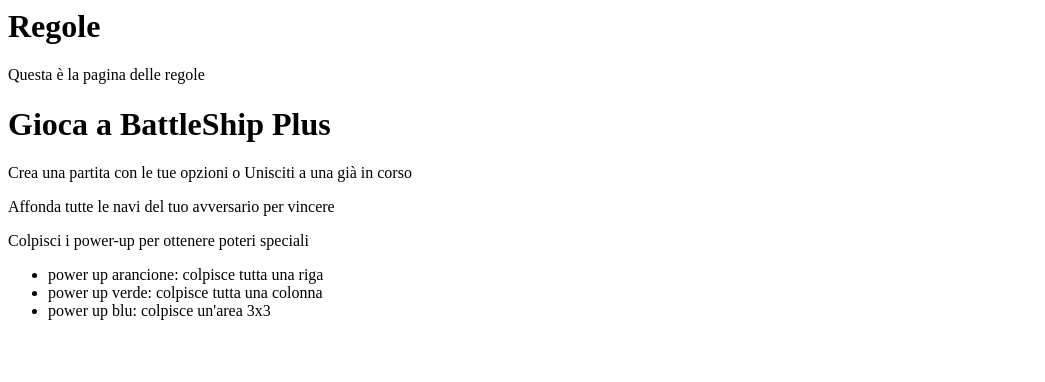
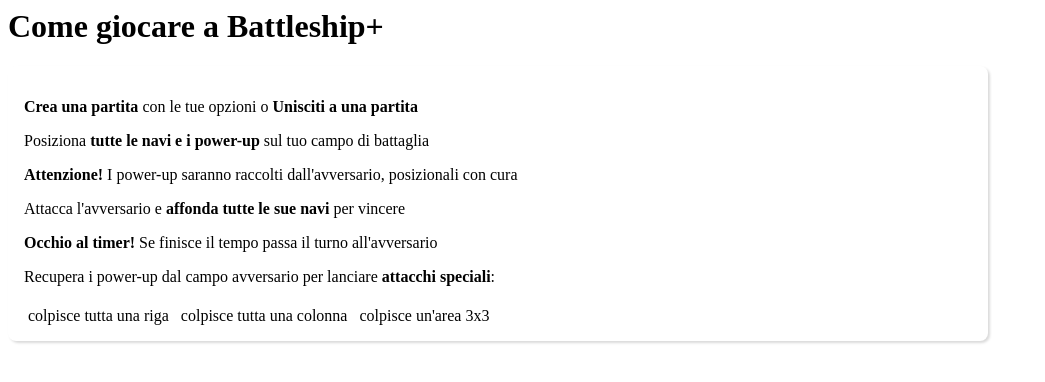
Before and after one commit to danni-aless/battleship-plus, a PHP site: page /rules.php in a window 1280 px wide. Shown: the top 382 px of the page, without its empty margins (0-1045 px from the left). Run offline with PHP 8.4, Linux system fonts and the light colour scheme.

Commit message:
migliorata pagina regole

```diff
--- a/game.js
+++ b/game.js
@@ -288,7 +288,7 @@ function recuperaPowerUp(classePowerUp) {
     col.append(powerUp.div);
     row.append(col);
 
-    stampaMessaggio(`<b>Powerup ${classePowerUp[1].match(/powerup(\w+)/)[1]} trovato!</b>`);
+    stampaMessaggio(`<b>Power-up ${classePowerUp[1].match(/powerup(\w+)/)[1]} trovato!</b>`);
 }
 
 function usaPowerUp(powerUp, id) {
@@ -325,7 +325,7 @@ function usaPowerUp(powerUp, id) {
             }
         }
     }
-    stampaMessaggio(`<b>Powerup ${powerUp.classe[1].match(/powerup(\w+)/)[1]} usato</b>`);
+    stampaMessaggio(`<b>Power-up ${powerUp.classe[1].match(/powerup(\w+)/)[1]} usato</b>`);
 }
 
 // Funzione per controllo sul bottone di inizio partita
--- /dev/null
+++ b/rules.css
@@ -0,0 +1,24 @@
+#container-regole {
+    width: 75%;
+    padding: 1rem;
+    border-radius: 0.5rem;
+    background-color: white;
+    box-shadow: rgba(0, 0, 0, 0.15) 1.95px 1.95px 2.6px;
+}
+
+#powerup-help {
+    display: inline-flex;
+    align-items: center;
+}
+
+#powerup-help .powerup {
+    cursor: default;
+}
+
+#ajax-modal #container-regole {
+    width: 100%;
+}
+
+#ajax-modal .modal-body {
+    padding: 0px;
+}
--- a/rules.php
+++ b/rules.php
@@ -1,15 +1,23 @@
-<h1>Regole</h1>
-<div>
-    <p>Questa è la pagina delle regole</p>
-    <div class="container">
-        <h1>Gioca a BattleShip Plus</h1>
-        <p>Crea una partita con le tue opzioni o Unisciti a una già in corso</p>
-        <p>Affonda tutte le navi del tuo avversario per vincere</p>
-        <p>Colpisci i power-up per ottenere poteri speciali</p>
-        <ul>
-            <li>power up arancione: colpisce tutta una riga</li>
-            <li>power up verde: colpisce tutta una colonna</li>
-            <li>power up blu: colpisce un'area 3x3</li>
-        </ul>
+<link rel="stylesheet" href="rules.css">
+
+<h1>Come giocare a Battleship+</h1>
+<div id="container-regole" class="container">
+    <p><b>Crea una partita</b> con le tue opzioni o <b>Unisciti a una partita</b></p>
+    <p>Posiziona <b>tutte le navi e i power-up</b> sul tuo campo di battaglia</p>
+    <p><b>Attenzione!</b> I power-up saranno raccolti dall'avversario, posizionali con cura</p>
+    <p>Attacca l'avversario e <b>affonda tutte le sue navi</b> per vincere</p>
+    <p><b>Occhio al timer!</b> Se finisce il tempo passa il turno all'avversario</p>
+    <p>Recupera i power-up dal campo avversario per lanciare <b>attacchi speciali</b>:</p>
+    <div id="powerup-help">
+        <div id="powerup-arancione" class="powerup powerupriga"></div>
+        <span>&nbsp;colpisce tutta una riga&nbsp;</span>
+    </div>
+    <div id="powerup-help">
+        <div id="powerup-verde" class="powerup powerupcolonna"></div>
+        <span>&nbsp;colpisce tutta una colonna&nbsp;</span>
+    </div>
+    <div id="powerup-help">
+        <div id="powerup-viola" class="powerup powerupbomba"></div>
+        <span>&nbsp;colpisce un'area 3x3&nbsp;</span>
     </div>
 </div>
```
Also changed, not shown: table.css (+7 -7 lines), README.md.
